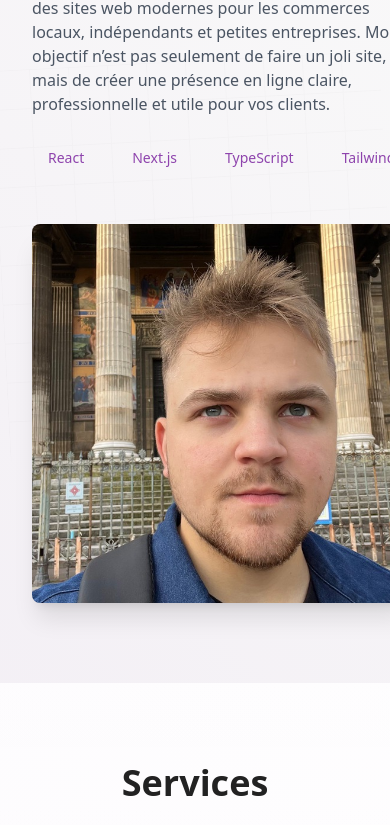
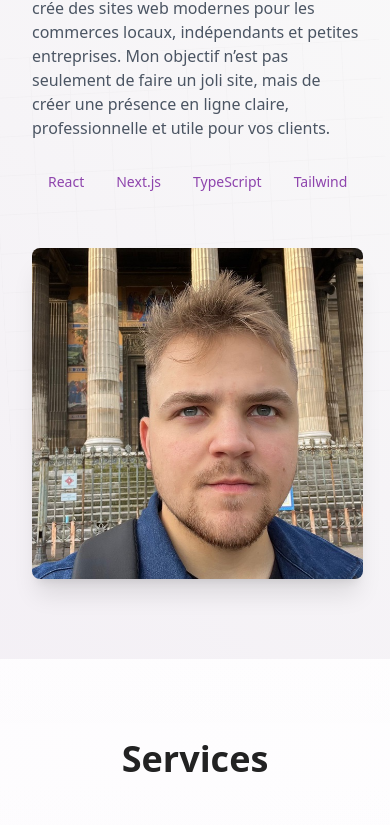
Before and after one commit to denys-semanchuk/personal_website, a Next.js app: page / in a window 390 px wide. Shown: the part 3130-3955 px from the top of the page. Built offline with nearby package versions, Linux system fonts and the light colour scheme.

Commit message:
fixed responsiveness error

```diff
--- a/src/pages/index.tsx
+++ b/src/pages/index.tsx
@@ -182,7 +182,7 @@ export default function Home() {
                 site, mais de créer une présence en ligne claire,
                 professionnelle et utile pour vos clients.
               </p>
-              <div className="flex gap-4">
+              <div className="flex">
                 {["React", "Next.js", "TypeScript", "Tailwind"].map((skill) => (
                   <span
                     key={skill}
```
